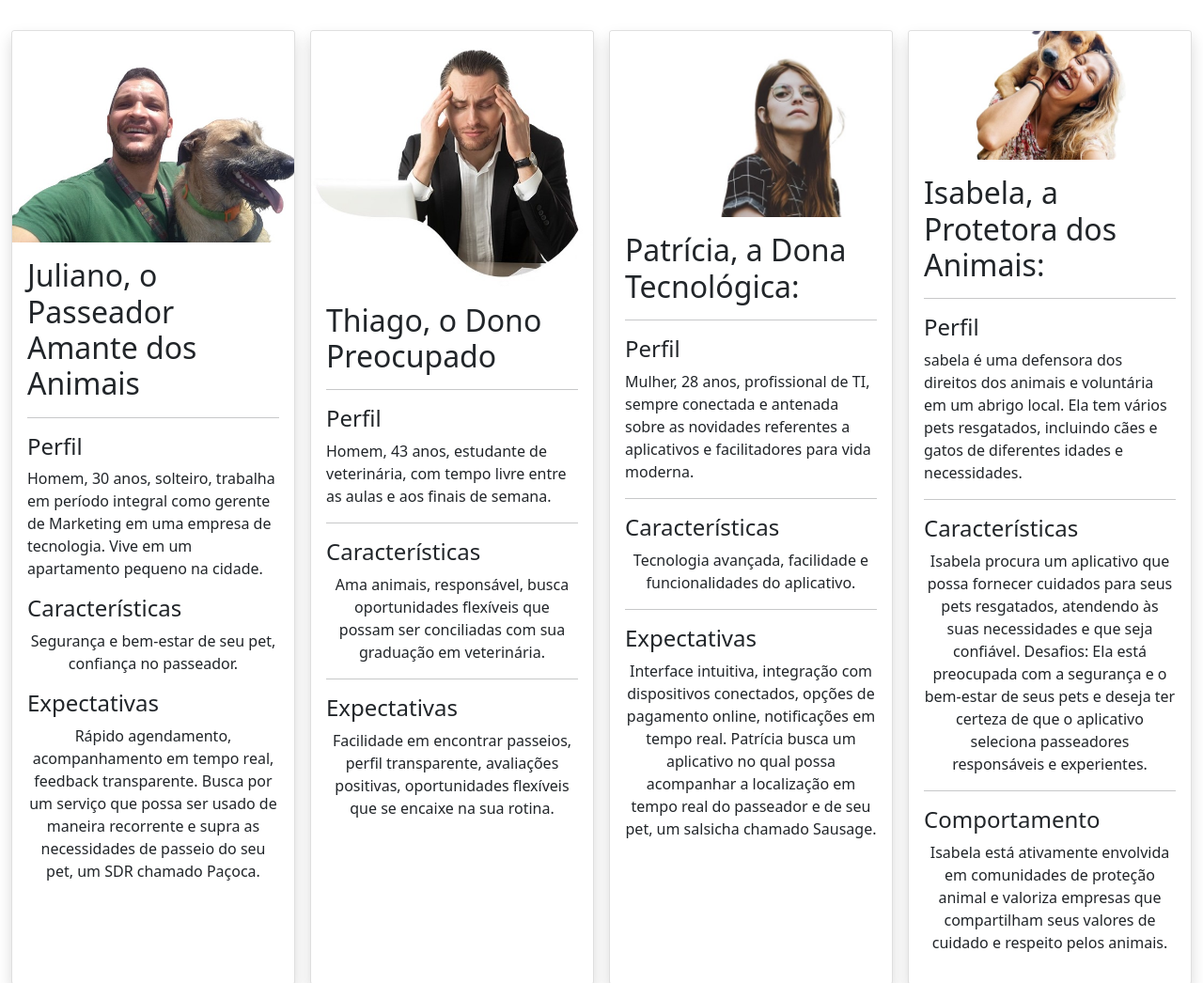
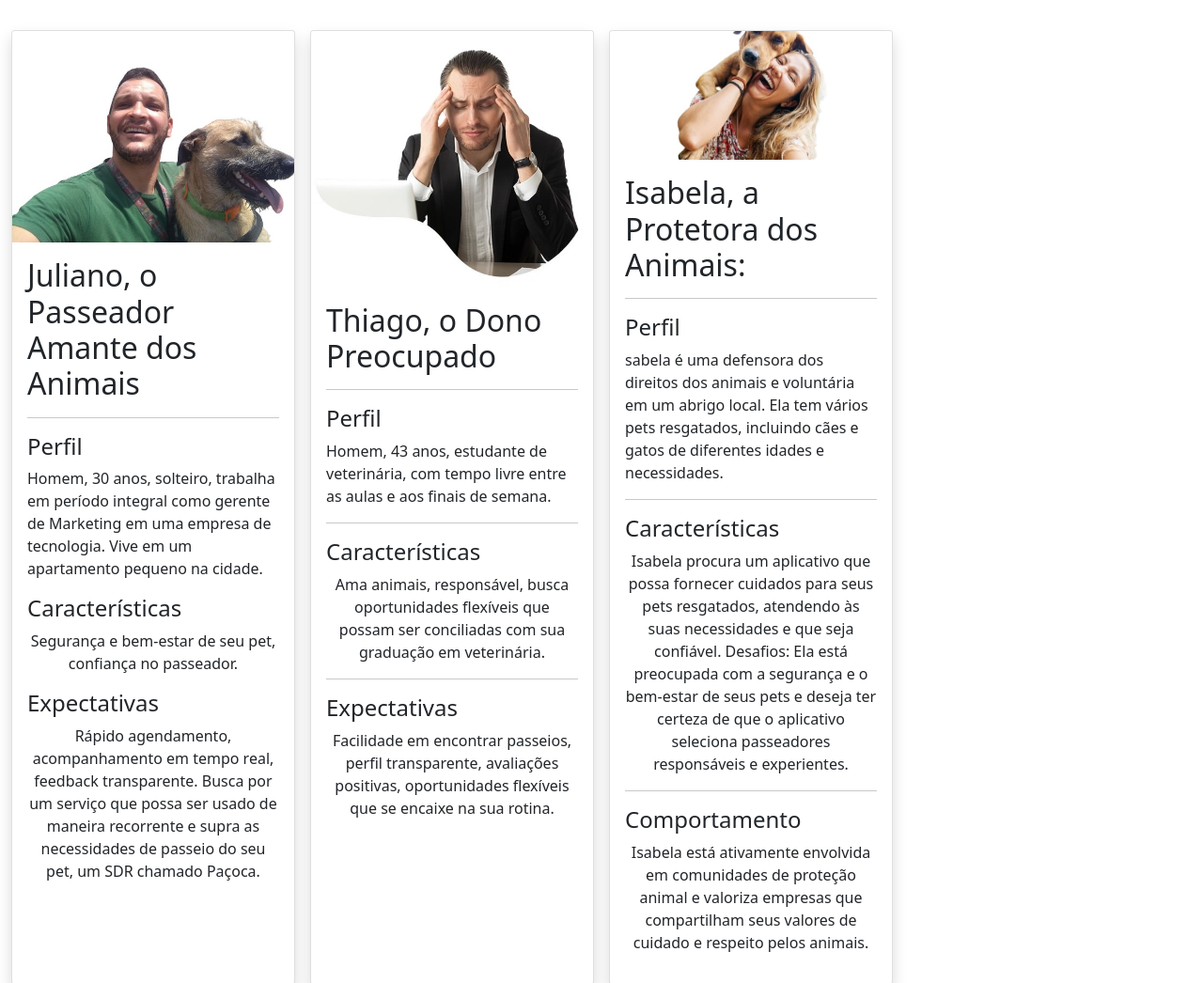
Before and after one commit to Leandro0O/PI-Senac-2024, a plain HTML site: page PTI/persons.htm in a window 1280 px wide. Shown: the top 1046 px of the page at 94% size. Drawn offline with nearby package versions, Linux system fonts and the light colour scheme.

Commit message:
Update persons.htm

```diff
--- a/PTI/persons.htm
+++ b/PTI/persons.htm
@@ -74,31 +74,6 @@
             <div class="card h-100 card h-100 shadow rounded"">
               <img
                 class="card-img-top"
-                src="./static/IMG/patricia.jpeg"
-                alt="Imagem de capa do card"
-              />
-              <div class="card-body">
-                <h2 class="card-title">Patrícia, a Dona Tecnológica:</h2><hr>
-                <h4 class="card-title">Perfil</h4>
-                <p class="card-text">
-                 Mulher, 28 anos, profissional de TI, sempre conectada e antenada sobre as novidades referentes a aplicativos e facilitadores para vida moderna.
-                </p><hr>
-                <h4 class="card-text mt-2">Características</h4>
-                <p class="text-center">
-                  Tecnologia avançada, facilidade e funcionalidades do aplicativo.
-                </p><hr>
-                <h4 class="card-text mt-2">Expectativas</h4>
-                <p class="text-center">
-                    Interface intuitiva, integração com dispositivos conectados, opções de pagamento online, notificações em tempo real. Patrícia busca um aplicativo no qual possa acompanhar a localização em tempo real do passeador e de seu pet, um salsicha chamado Sausage.
-                </p>
-              </div>
-            </div>
-          </div>
-
-          <div class="col">
-            <div class="card h-100 card h-100 shadow rounded"">
-              <img
-                class="card-img-top"
                 src="./static/IMG/isabela.jpeg"
                 alt="Imagem de capa do card"
               />
```
